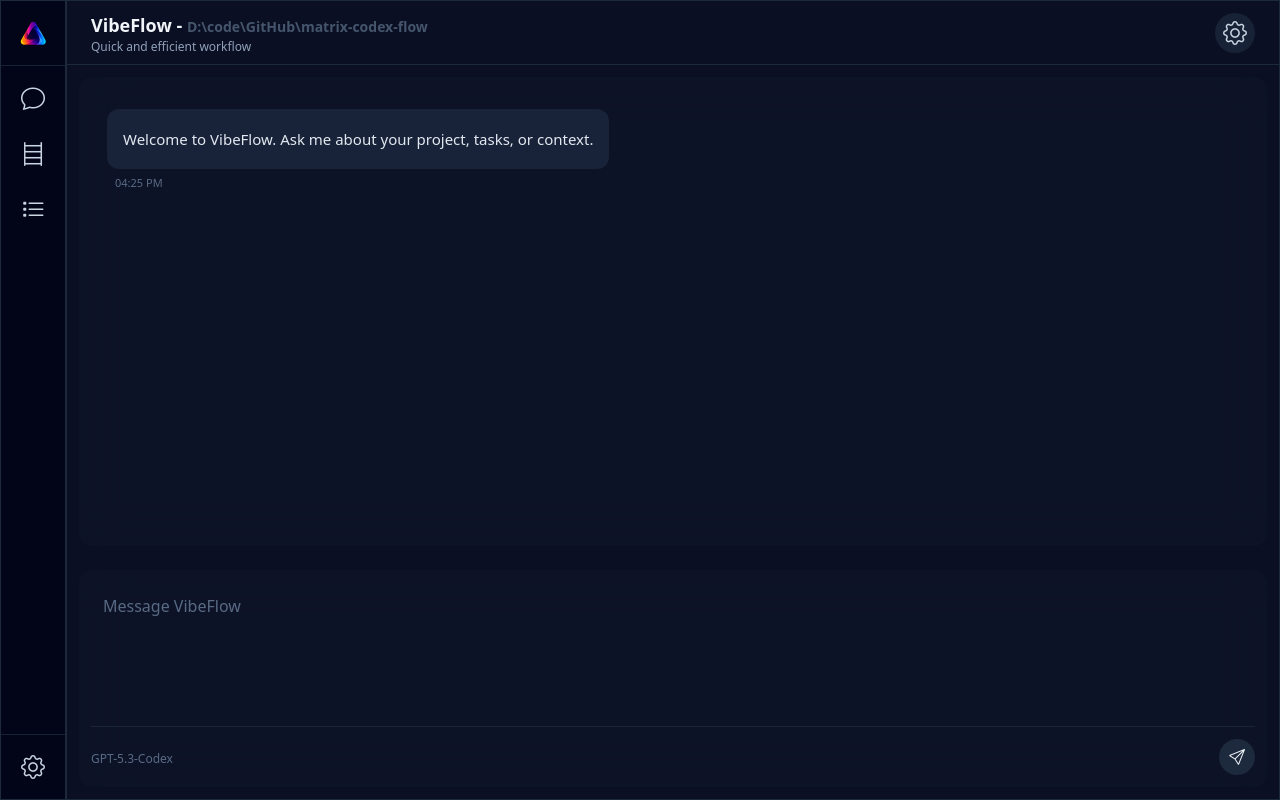
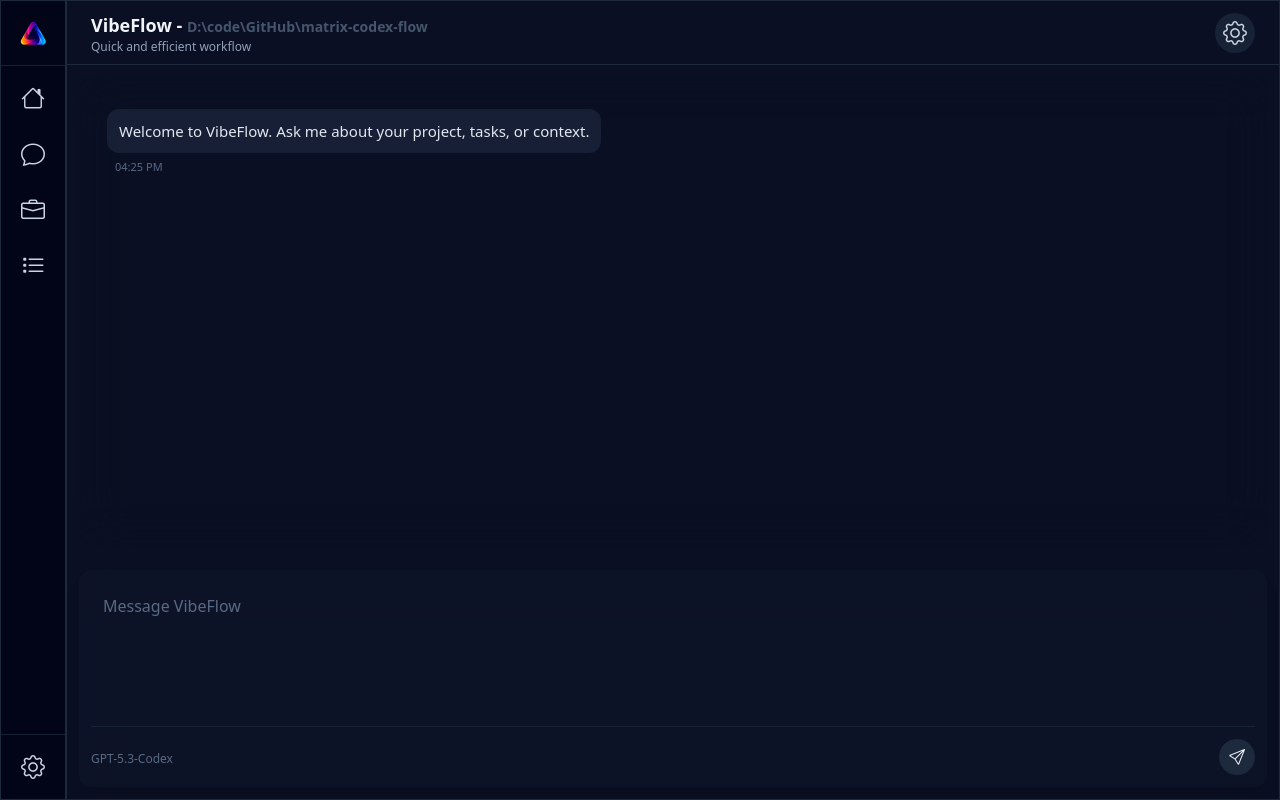
Before and after one commit to AndrewLang/matrix-codex-flow, an Angular app: page /workspace/chat in a window 1280 px wide. Built offline with nearby package versions, Linux system fonts and the light colour scheme.

Commit message:
style: update padding and shadow for chat and workspace components

```diff
--- a/src/app/components/chat/chat.component.html
+++ b/src/app/components/chat/chat.component.html
@@ -1,11 +1,10 @@
-<div class="flex h-full min-h-0 flex-col gap-6 text-slate-200">
-    <section #transcriptContainer
-        class="flex-1 min-h-0 overflow-y-auto rounded-xl bg-slate-900/60 px-7 py-8 backdrop-blur-xl">
+<div class="flex h-full min-h-0 flex-col gap-6 text-slate-200 p-3">
+    <section #transcriptContainer class="flex-1 min-h-0 overflow-y-auto rounded-xl  px-7 py-8 backdrop-blur-xl">
         <div class="space-y-6">
             @for (message of messages(); track message.id) {
             <article class="flex" [ngClass]="bubbleLayout(message)">
                 <div class="flex flex-col gap-1.5" [ngClass]="bubbleAlign(message)">
-                    <div class="rounded-xl p-4 text-[15px] leading-7" [ngClass]="bubbleColor(message)">
+                    <div class="rounded-xl py-2 px-3 text-[15px] leading-7" [ngClass]="bubbleColor(message)">
                         {{ message.content }}
                     </div>
                     <time class="px-2 text-[11px] text-slate-500/90">
@@ -19,7 +18,7 @@
 
 
     <div class="">
-        <div class="rounded-xl bg-slate-900/60 p-3 backdrop-blur-xl shadow-none">
+        <div class="rounded-xl bg-slate-900/60 p-3 backdrop-blur-xl shadow-xl">
             <div class="flex flex-col gap-4 space-y-2">
                 <textarea #composerTextarea
                     class="w-full resize-none rounded-2xl bg-transparent px-3 py-3 text-[15px]leading-5 text-slate-200 placeholder:text-slate-500/90 focus:outline-none"
--- a/src/app/components/sidebar/sidebar.component.html
+++ b/src/app/components/sidebar/sidebar.component.html
@@ -3,7 +3,7 @@
 
     <div class="flex w-full flex-col">
         <button type="button"
-            class="mx-3 mt-2 flex h-12 items-center px-1 text-left text-sm font-medium text-slate-100 transition hover:border-slate-500"
+            class="mx-3 mt-2 rounded-lg flex h-12 items-center px-1 text-left text-sm font-medium text-slate-100 transition hover:shadow-2xl hover:border-slate-500"
             (click)="toggleCollapse()">
             <img src="images/VibeFlow@0.25x.png" alt="Logo" class="h-8 w-8 object-contain">
             @if (!isCollapsed()) {
@@ -18,7 +18,7 @@
                 @for (item of items; track item.label) {
                 <li>
                     @if (isLeaf(item)) {
-                    <a class="group flex h-12 items-center px-3 space-x-2 text-slate-300 transition hover:bg-slate-800/80 hover:text-white"
+                    <a class="group flex h-12 rounded-lg items-center px-3 space-x-2 text-slate-300 transition hover:bg-slate-800/80 hover:text-white"
                         [routerLink]="item.route ?? '/'" routerLinkActive="text-white" title="{{item.label}}"
                         [routerLinkActiveOptions]="{ exact: true }">
 
@@ -29,7 +29,7 @@
                         }
                     </a>
                     } @else {
-                    <div class="flex h-12 items-center px-3 space-x-2 text-slate-500">
+                    <div class="flex h-12 rounded-lg items-center px-3 space-x-2 text-slate-500">
                         <mtx-icon [icon]="item.icon"></mtx-icon>
 
                         @if (!isCollapsed()) {
@@ -45,7 +45,7 @@
         <div class="mt-4 border-t border-slate-800/80"></div>
 
         <div class="p-2">
-            <a class="flex h-12 items-center px-3 space-x-2 text-slate-300 transition hover:bg-slate-800/80 hover:text-white"
+            <a class="flex h-12 rounded-lg items-center px-3 space-x-2 text-slate-300 transition hover:bg-slate-800/80 hover:text-white"
                 routerLink="/">
                 <mtx-icon [icon]="'gear text-2xl'"></mtx-icon>
                 @if (!isCollapsed()) {
--- a/src/app/components/workspace/workspace.component.html
+++ b/src/app/components/workspace/workspace.component.html
@@ -5,7 +5,7 @@
         <section class="flex h-full min-h-0 flex-1 flex-col border border-slate-800 bg-slate-900/60">
             <mtx-header></mtx-header>
 
-            <div id="main" class="h-full min-h-0 flex-1 overflow-y-auto p-3">
+            <div id="main" class="h-full min-h-0 flex-1 overflow-y-auto">
                 <router-outlet />
             </div>
         </section>
--- a/src/app/components/workspace/workspace.component.ts
+++ b/src/app/components/workspace/workspace.component.ts
@@ -12,9 +12,10 @@
 export class WorkspaceComponent implements OnInit {
 
     protected readonly navItems: NavItem[] = [
-        { label: 'Chat', icon: 'chat text-2xl', route: '/' },
-        { label: 'Context', icon: 'bookshelf text-2xl', route: '/context' },
-        { label: 'Tasks', icon: 'list-task text-2xl', route: '/tasks' },
+        { label: 'Home', icon: 'house text-2xl', route: '/' },
+        { label: 'Chat', icon: 'chat text-2xl', route: '/workspace' },
+        { label: 'Context', icon: 'briefcase text-2xl', route: '/workspace/context' },
+        { label: 'Tasks', icon: 'list-task text-2xl', route: '/workspace/tasks' },
     ];
     constructor() { }
 
```
